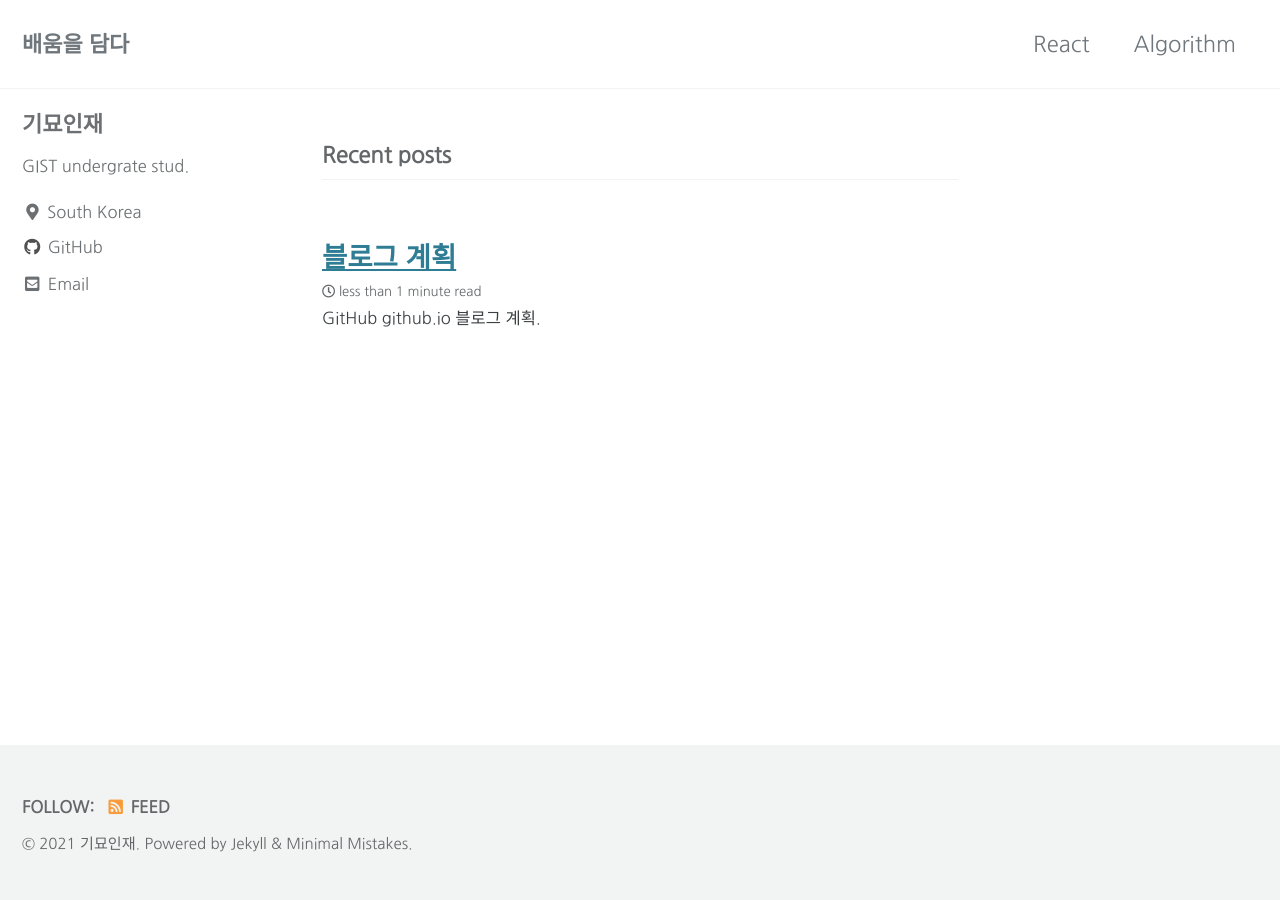
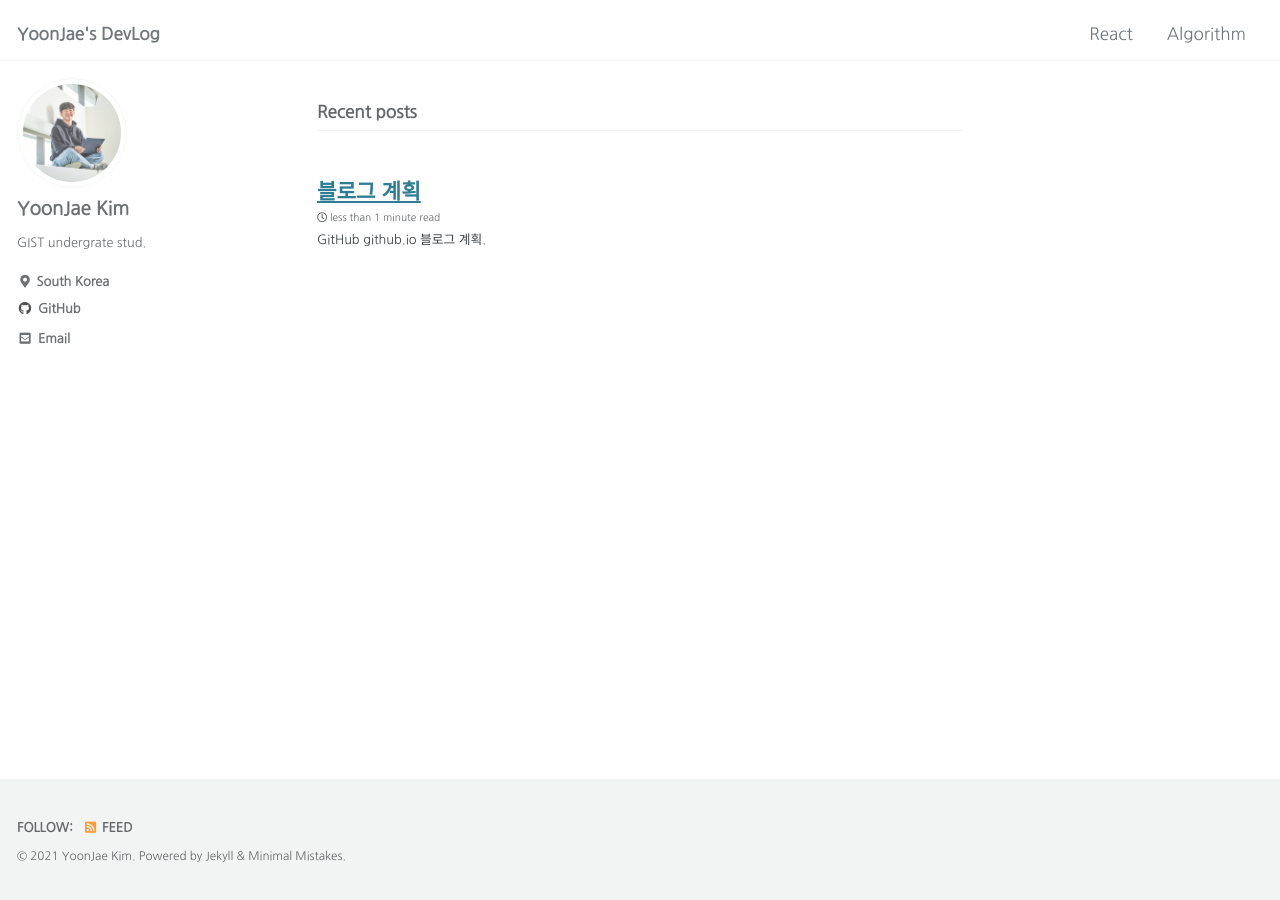
Before and after one commit to y00njaekim/y00njaekim.github.io, a Jekyll site: the page built from index.html, in a window 1280 px wide. Built offline with Jekyll 4.4.1, drawn with Linux system fonts in a browser that asks for light colours; cached includes are drawn as plain includes; the list of posts is cut into pages by our own code.

Commit message:
Done: 1. font-size setting 2. bio-photo upload
ToDo: 1. Show blog posting time
2. Reduce the height of the rectangle of nav menu when hovering
3. Categegorizing
4. Color setting

```diff
--- a/_config.yml
+++ b/_config.yml
@@ -16,10 +16,10 @@ minimal_mistakes_skin    : "default" # "air", "aqua", "contrast", "dark", "dirt"
 
 # Site Settings
 locale                   : "en-US"
-title                    : "배움을 담다"
+title                    : "YoonJae's DevLog"
 title_separator          : "-"
 subtitle                 : # site tagline that appears below site title in masthead
-name                     : "기묘인재"
+name                     : "YoonJae Kim"
 description              : "Computer Engineering and Science, 기록을 통한 기억"
 url                      : "https://y00njaekim.github.io"
 baseurl                  : # the subpath of your site, e.g. "/blog"
@@ -101,8 +101,8 @@ analytics:
 
 # Site Author
 author:
-  name             : "기묘인재"
-  avatar           : # path of avatar image, e.g. "/assets/images/bio-photo.jpg"
+  name             : "YoonJae Kim"
+  avatar           : "/assets/images/bio-photo.jpg"
   bio              : "GIST undergrate stud."
   location         : "South Korea"
   email            : "rladbswo12@gm.gist.ac.kr"
--- a/_sass/minimal-mistakes/_masthead.scss
+++ b/_sass/minimal-mistakes/_masthead.scss
@@ -16,6 +16,7 @@
     margin-left: auto;
     margin-right: auto;
     padding: 1em;
+    padding-bottom: 0.5em;
     max-width: 100%;
     display: -webkit-box;
     display: -ms-flexbox;
@@ -32,9 +33,9 @@
     nav {
       z-index: 10;
     }
-
     a {
       text-decoration: none;
+      font-size: 1rem;
     }
   }
 }
@@ -49,7 +50,8 @@
   display: flex;
   -ms-flex-item-align: center;
   align-self: center;
-  font-weight: bold;
+  font-weight:bolder;
+  font-size: 1rem;
   // z-index: 20;
 }
 
--- a/_sass/minimal-mistakes/_reset.scss
+++ b/_sass/minimal-mistakes/_reset.scss
@@ -8,18 +8,18 @@ html {
   /* apply a natural box layout model to all elements */
   box-sizing: border-box;
   background-color: $background-color;
-  font-size: 16px;
+  font-size: 15px;
 
   @include breakpoint($medium) {
-    font-size: 18px;
+    font-size: 17px;
   }
 
   @include breakpoint($large) {
-    font-size: 20px;
+    font-size: 17px;
   }
 
   @include breakpoint($x-large) {
-    font-size: 22px;
+    font-size: 17px;
   }
 
   -webkit-text-size-adjust: 100%;
--- a/_sass/minimal-mistakes/_sidebar.scss
+++ b/_sass/minimal-mistakes/_sidebar.scss
@@ -135,6 +135,7 @@
 
   img {
     max-width: 110px;
+    height: auto;
     border-radius: 50%;
 
     @include breakpoint($large) {
@@ -174,11 +175,12 @@
 }
 .sidebar .author__name {
   font-family: $sans-serif;
-  font-size: $type-size-5;
+  font-size: 1.1rem;
 }
 
 .author__bio {
   margin: 0;
+  font-size: 1rem;
 
   @include breakpoint($large) {
     margin-top: 10px;
@@ -193,6 +195,9 @@
   font-family: $sans-serif;
   z-index: 20;
   cursor: pointer;
+  font-size: 1rem;
+  font-weight: 800;
+
 
   li:last-child {
     a {
```
Also changed, not shown: assets/images/bio-photo.jpg (added), 12 other files.
